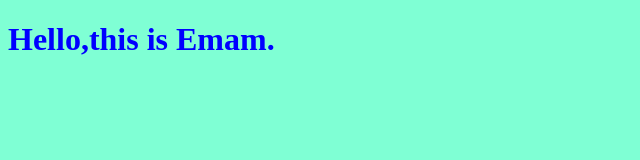
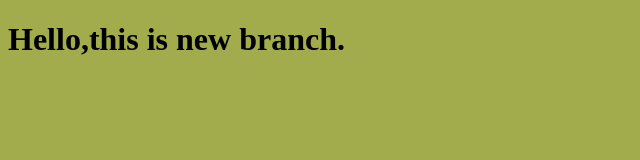
Before and after one commit to Mohamed-Emam-1/MyProject, a plain HTML site: page index.html in a window 1280 px wide. Shown: the whole page, without its empty margins (0-640 px from the left). Drawn offline with Linux system fonts and the light colour scheme.

Commit message:
changing the message and the background color

```diff
--- a/index.html
+++ b/index.html
@@ -8,7 +8,7 @@
     <link rel="stylesheet" href="style.css">
 </head>
 <body>
-    <h1>Hello,this is Emam.</h1>
+    <h1>Hello,this is new branch.</h1>
     <script src="app.js"></script>
 </body>
 </html>
--- a/style.css
+++ b/style.css
@@ -1,6 +1,6 @@
 h1{
-    color: blue;
+    color: black;
 }
 body{
-    background-color: aquamarine;
+    background-color: rgb(162, 172, 77);
 }
```
